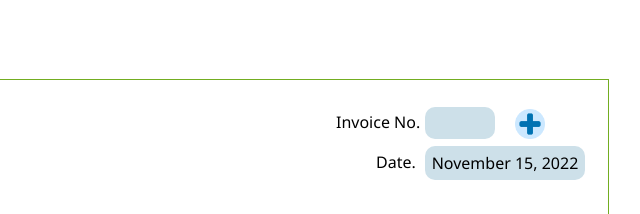
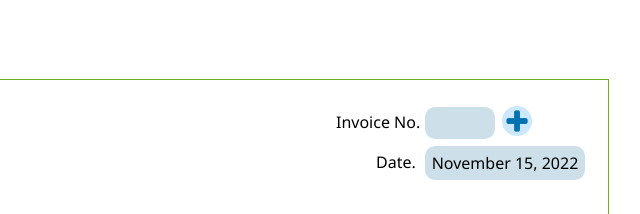
Before and after one commit to sridatae/sridatae.github.io, a plain HTML site: page index.html in a window 1280 px wide. Shown: the top 214 px of the page, 532-1172 px from the left. Drawn offline with Linux system fonts and the light colour scheme.

Commit message:
Add files via upload

```diff
--- a/index.html
+++ b/index.html
@@ -293,10 +293,10 @@ input {
     top: 66px;
 ">
   <label for="invsq"><p style=" position:absolute; text-align: center; left: 728px; top:15px">Invoice No.</p></label>
-<input class="invoicecanvas" id="invoiceseq" name="invsq" style="
-    left: 817px;
-    top: 27px;
-">  <button type="button" class="button" onclick="myFunction();"><img src=".\img\newinvoice.png" width="30px"></button>
+<input class="invoicecanvas" id="invoiceseq" name="invsq" style=" left: 817px; top: 27px;
+">  <button type="button" class="button" onclick="myFunction();" style="
+    left: 874px;
+    top: 25px;"><img src=".\img\newinvoice.png" width="30px"></button>
 
 
 
```
